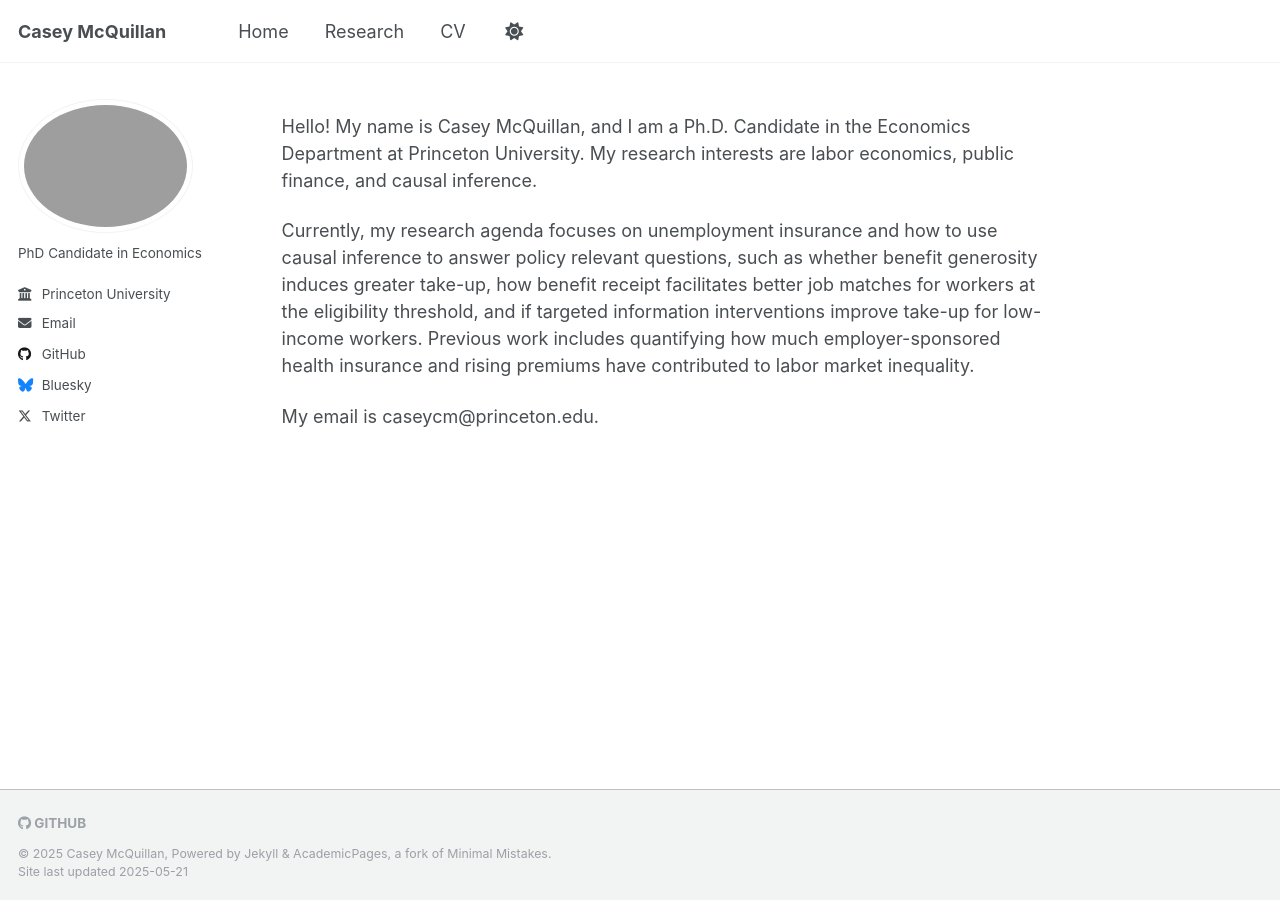
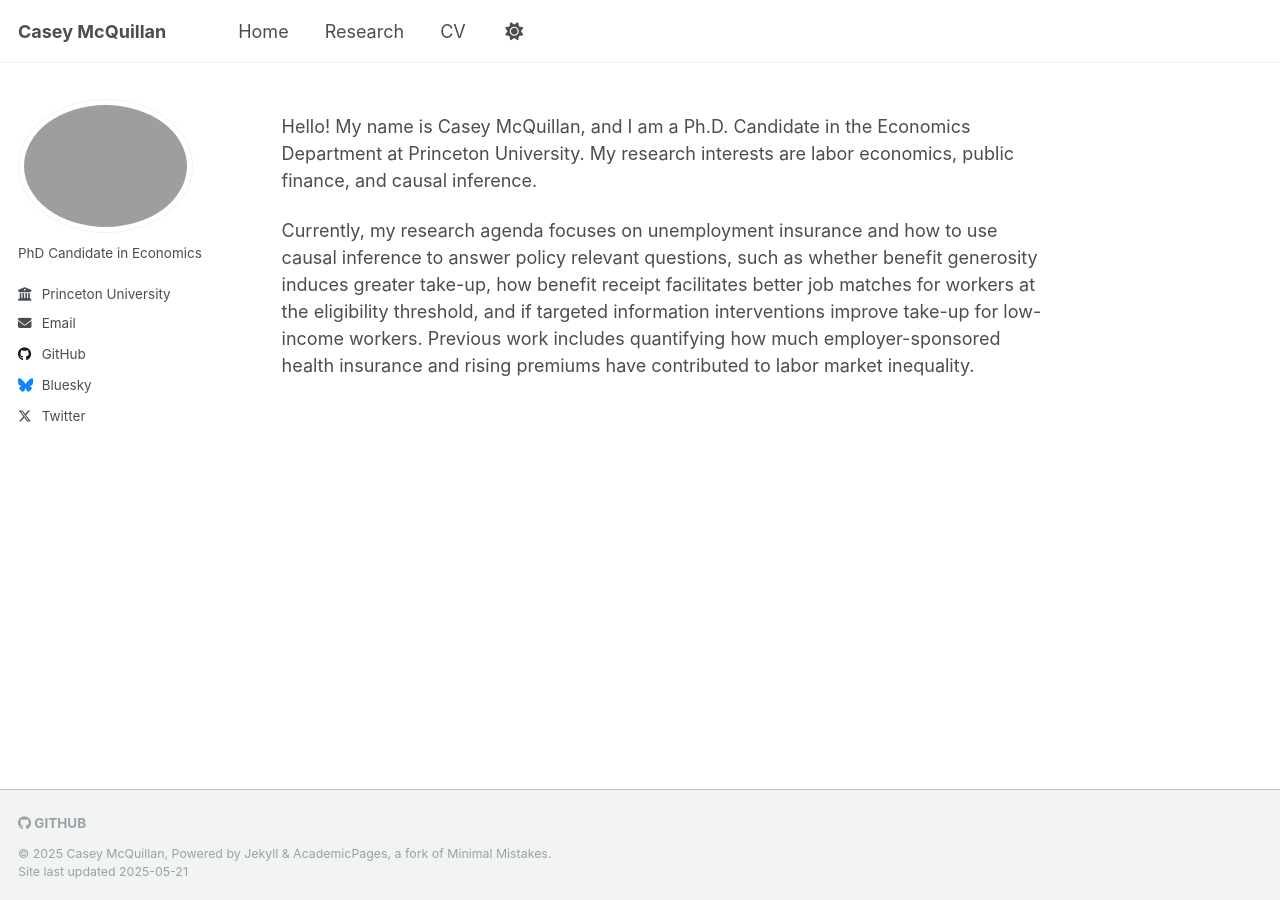
Before and after one commit to casey-mcquillan/casey-mcquillan.github.io, a Jekyll site: the page built from _pages/about.md, in a window 1280 px wide. Built offline with Jekyll 4.4.1, drawn with Linux system fonts in a browser that asks for light colours.

Commit message:
Edit to About page

```diff
--- a/_pages/about.md
+++ b/_pages/about.md
@@ -8,5 +8,3 @@ author_profile: true
 Hello! My name is Casey McQuillan, and I am a Ph.D. Candidate in the Economics Department at Princeton University. My research interests are labor economics, public finance, and causal inference.
 
 Currently, my research agenda focuses on unemployment insurance and how to use causal inference to answer policy relevant questions, such as whether benefit generosity induces greater take-up, how benefit receipt facilitates better job matches for workers at the eligibility threshold, and if targeted information interventions improve take-up for low-income workers. Previous work includes quantifying how much employer-sponsored health insurance and rising premiums have contributed to labor market inequality.
-
-My email is caseycm@princeton.edu.
```
Also changed, not shown: 1 other file.
